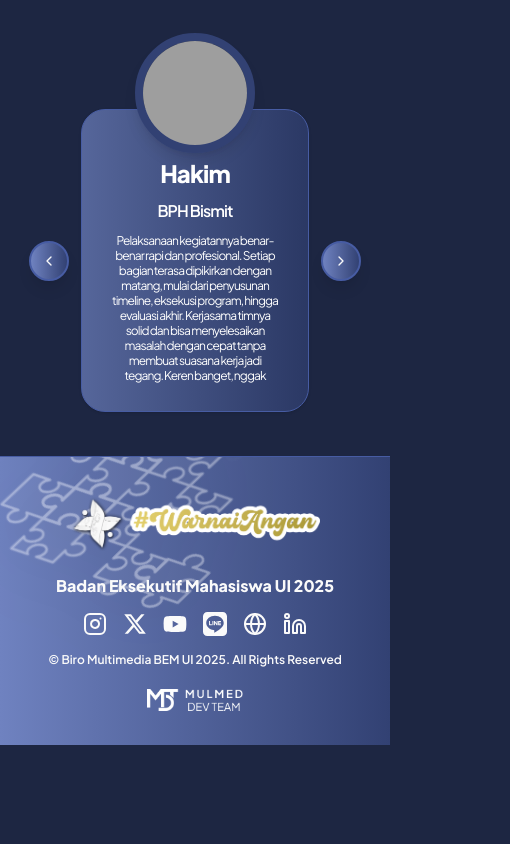
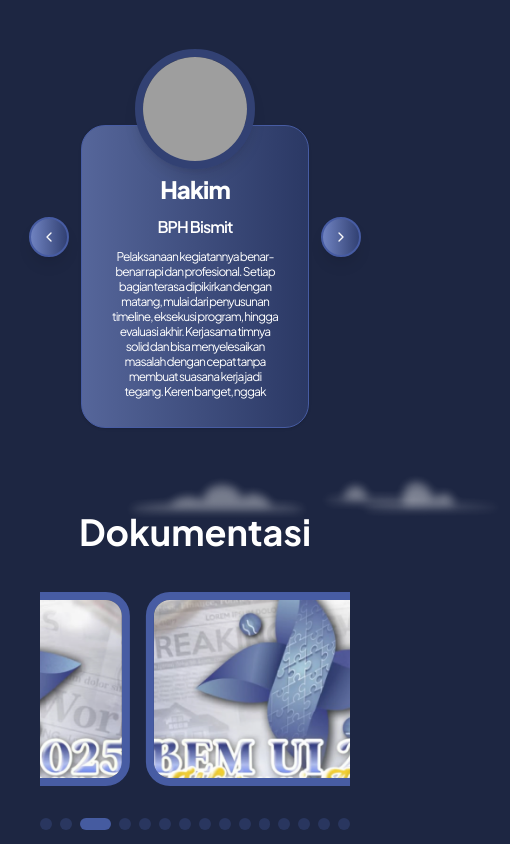
Before and after one commit to Badan-Eksekutif-Mahasiswa/fe-sistem-perekrutan-terbuka-2025, a Next.js app: page /event/1 in a window 390 px wide. Shown: the part 2500-3344 px from the top of the page, 510 px wide, since content can reach past the window. Before the commit the page ends 3245 px from the top, so only its background shows below. Built offline with nearby package versions, Linux system fonts and the light colour scheme; grey boxes are pictures that could not be loaded.

Commit message:
feat: dokumentasi section

```diff
--- a/src/components/elements/CarouselElement/index.tsx
+++ b/src/components/elements/CarouselElement/index.tsx
@@ -12,7 +12,6 @@ import {
 } from "@/components/ui/carousel";
 import { TestimonyType } from "@/modules/EventModule/type";
 import { testimoniData } from "@/modules/EventModule/const";
-import Autoplay from "embla-carousel-autoplay";
 
 type CarouselElementProps = {
   testimonyData: TestimonyType[];
@@ -138,10 +137,13 @@ const CarouselElement = ({ testimonyData }: CarouselElementProps) => {
           opts={{ loop: true, align: "center" }}
           className="max-md:w-11/16 max-w-xl  mx-auto"
         >
-          <CarouselContent className="items-stretch">
+          <CarouselContent className="items-stretch pt-20">
             {testimoniData.map((item: TestimonyType, index) => {
               return (
-                <CarouselItem key={index} className="mx-10 flex h-full">
+                <CarouselItem
+                  key={index}
+                  className="mx-10 flex h-full relative"
+                >
                   <div className="p-1 h-full">
                     <Card className="w-full h-full flex-1 flex flex-col  ">
                       <CardContent className="flex items-center justify-center p-1">
--- a/src/components/ui/carousel.tsx
+++ b/src/components/ui/carousel.tsx
@@ -141,7 +141,7 @@ function CarouselContent({ className, ...props }: React.ComponentProps<"div">) {
   const { carouselRef, orientation } = useCarousel();
 
   return (
-    <div ref={carouselRef} className="" data-slot="carousel-content">
+    <div ref={carouselRef} className="overflow-hidden" data-slot="carousel-content">
       <div
         className={cn(
           "flex",
--- a/src/modules/EventModule/const.ts
+++ b/src/modules/EventModule/const.ts
@@ -211,3 +211,12 @@ export const testimoniData = [
     desc: "Proses mencari sponsor sangat terbantu dengan materi dan presentasi yang mereka siapkan. Semuanya terlihat profesional, mudah dipahami, dan punya branding yang kuat. Banyak calon sponsor memuji materi tersebut, dan itu berkontribusi besar dalam keberhasilan negosiasi. Mereka nggak cuma kerja rapi—but actually elevate the whole project.",
   },
 ];
+
+export const documentationData = [
+  "https://placekitten.com/600/400",
+  "https://placebear.com/600/400",
+  "https://placebeard.it/600x400",
+  "https://place-puppy.com/600x400",
+  "https://fakeimg.pl/600x400/?text=Random+Image",
+  "https://placehold.co/600x400",
+];
--- a/src/modules/EventModule/index.tsx
+++ b/src/modules/EventModule/index.tsx
@@ -2,6 +2,7 @@ import Hero from "./sections/Hero";
 import Timeline from "./sections/Timeline";
 import Divisi from "./sections/Divisi";
 import Testimoni from "./sections/Testimoni";
+import Dokumentasi from "./sections/Dokumentasi";
 const EventModule = () => {
   return (
     <main className="min-h-screen">
@@ -9,6 +10,7 @@ const EventModule = () => {
       <Timeline />
       <Divisi />
       <Testimoni />
+      <Dokumentasi />
     </main>
   );
 };
--- /dev/null
+++ b/src/modules/EventModule/sections/Dokumentasi.tsx
@@ -0,0 +1,122 @@
+"use client";
+
+import { useState, useEffect } from "react";
+import Autoplay from "embla-carousel-autoplay";
+
+import {
+  Carousel,
+  CarouselContent,
+  CarouselItem,
+  CarouselNext,
+  CarouselPrevious,
+  type CarouselApi,
+} from "@/components/ui/carousel";
+import Image from "next/image";
+import { cn } from "@/lib/utils";
+import { AirBalloon } from "../../../../public/svgs/AirBaloon";
+
+const Dokumentasi = () => {
+  const [api, setApi] = useState<CarouselApi>();
+  const [current, setCurrent] = useState(0);
+  const [scrollSnaps, setScrollSnaps] = useState<number[]>([]);
+  const [slidesToScroll, setSlidesToScroll] = useState(1);
+
+  useEffect(() => {
+    const handleResize = () => {
+      if (window.innerWidth >= 1024) {
+        setSlidesToScroll(3);
+      } else if (window.innerWidth >= 768) {
+        setSlidesToScroll(2);
+      } else {
+        setSlidesToScroll(1);
+      }
+    };
+
+    handleResize();
+    window.addEventListener("resize", handleResize);
+    return () => window.removeEventListener("resize", handleResize);
+  }, []);
+
+  useEffect(() => {
+    if (!api) {
+      return;
+    }
+
+    setScrollSnaps(api.scrollSnapList());
+    setCurrent(api.selectedScrollSnap());
+
+    api.on("select", () => {
+      setCurrent(api.selectedScrollSnap());
+    });
+    api.reInit();
+  }, [api, slidesToScroll]);
+
+  return (
+    <section className=" flex flex-col justify-center relative items-center gap-10 px-6 md:px-20 py-10 w-full">
+      <img
+        src="/events/clouds.webp"
+        alt="Cloud Image"
+        className="max-md:absolute top-0 -right-30"
+      />
+      <AirBalloon className="absolute max-lg:hidden size-32 left-80 top-0  animate-float" />
+      <AirBalloon className="absolute max-sm:hidden size-32 right-80 top-0 animate-float" />
+
+      <h1 className="text-4xl font-bold text-white text-center">Dokumentasi</h1>
+
+      <div className="w-full mx-auto px-4 md:px-8 relative">
+        <Carousel
+          setApi={setApi}
+          plugins={[
+            Autoplay({
+              delay: 3000,
+            }),
+          ]}
+          opts={{
+            align: "start",
+            loop: true,
+            slidesToScroll: slidesToScroll,
+          }}
+          className="w-full"
+        >
+          <CarouselContent className="-ml-4">
+            {Array.from({ length: 15 }).map((_, index) => (
+              <CarouselItem
+                key={index}
+                className="pl-4 basis-full md:basis-1/2 lg:basis-1/3"
+              >
+                <div className="w-full aspect-[16/10] relative border-[8px] md:border-[10px] border-primary-300 rounded-3xl overflow-hidden bg-white/5">
+                  <Image
+                    src={`/placeholder-1.webp`}
+                    alt={`Dokumentasi ${index + 1}`}
+                    fill
+                    className="object-cover hover:scale-105 transition-transform duration-500"
+                  />
+                </div>
+              </CarouselItem>
+            ))}
+          </CarouselContent>
+          <CarouselPrevious className="hidden md:flex -left-12" />
+          <CarouselNext className="hidden md:flex -right-12" />
+        </Carousel>
+
+        <div className="flex justify-center gap-2 mt-8">
+          {scrollSnaps.map((_, index) => (
+            <button
+              key={index}
+              className={cn(
+                "w-3 h-3 rounded-full transition-all duration-300",
+                current === index
+                  ? "bg-primary-300 w-8"
+                  : "bg-primary-300/30 hover:bg-primary-300/50"
+              )}
+              onClick={() => api?.scrollTo(index)}
+              aria-label={`Go to slide ${index + 1}`}
+            />
+          ))}
+        </div>
+      </div>
+    </section>
+  );
+};
+
+export default Dokumentasi;
--- a/src/modules/EventModule/sections/Testimoni.tsx
+++ b/src/modules/EventModule/sections/Testimoni.tsx
@@ -4,7 +4,7 @@ import { testimoniData } from "../const";
 const Testimoni = () => {
   return (
     <main className="lg:px-20 gap-8 px-6 justify-center py-10 flex overflow-hidden text-white flex-col text-center lg:items-center">
-      <h1 className="mb-20 text-h1">Testimoni</h1>
+      <h1 className="mb-4 text-h1">Testimoni</h1>
       <CarouselElement testimonyData={testimoniData} />
     </main>
   );
```
Also changed, not shown: public/events/clouds.webp (added).
